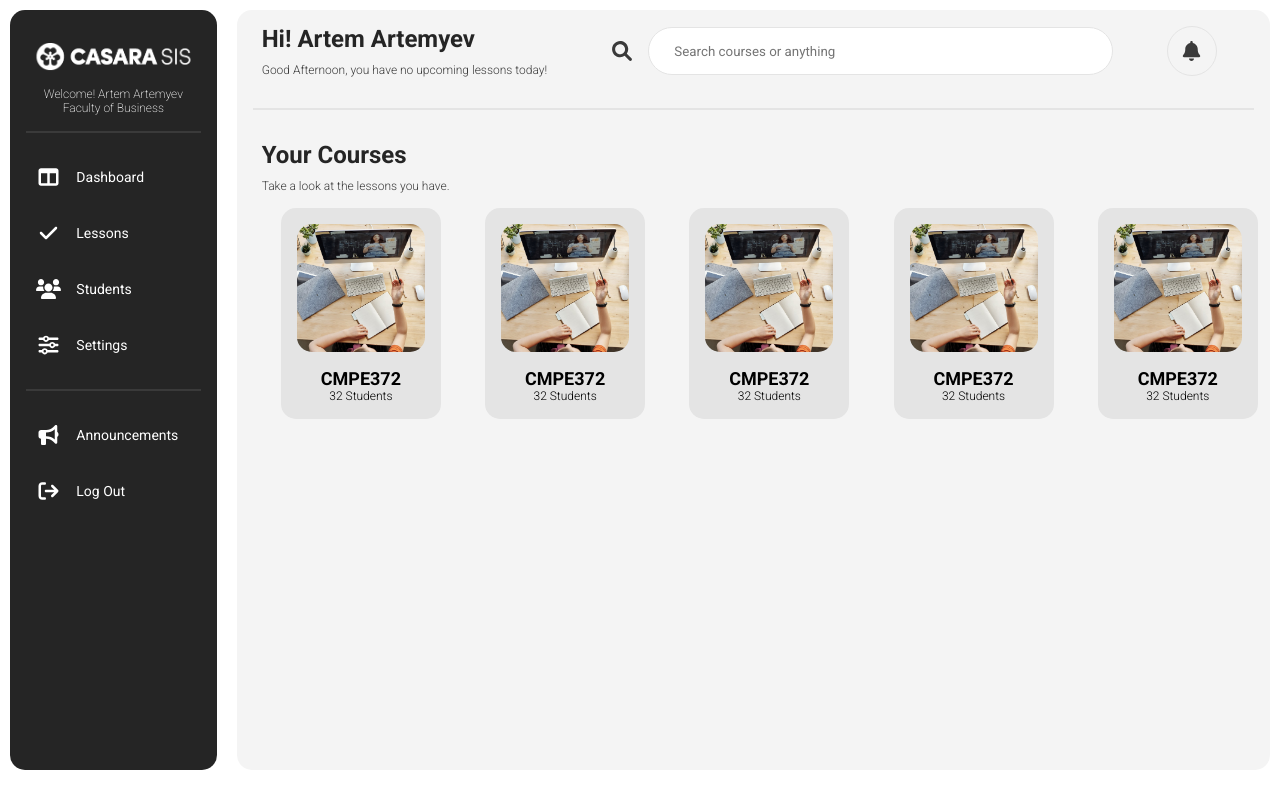
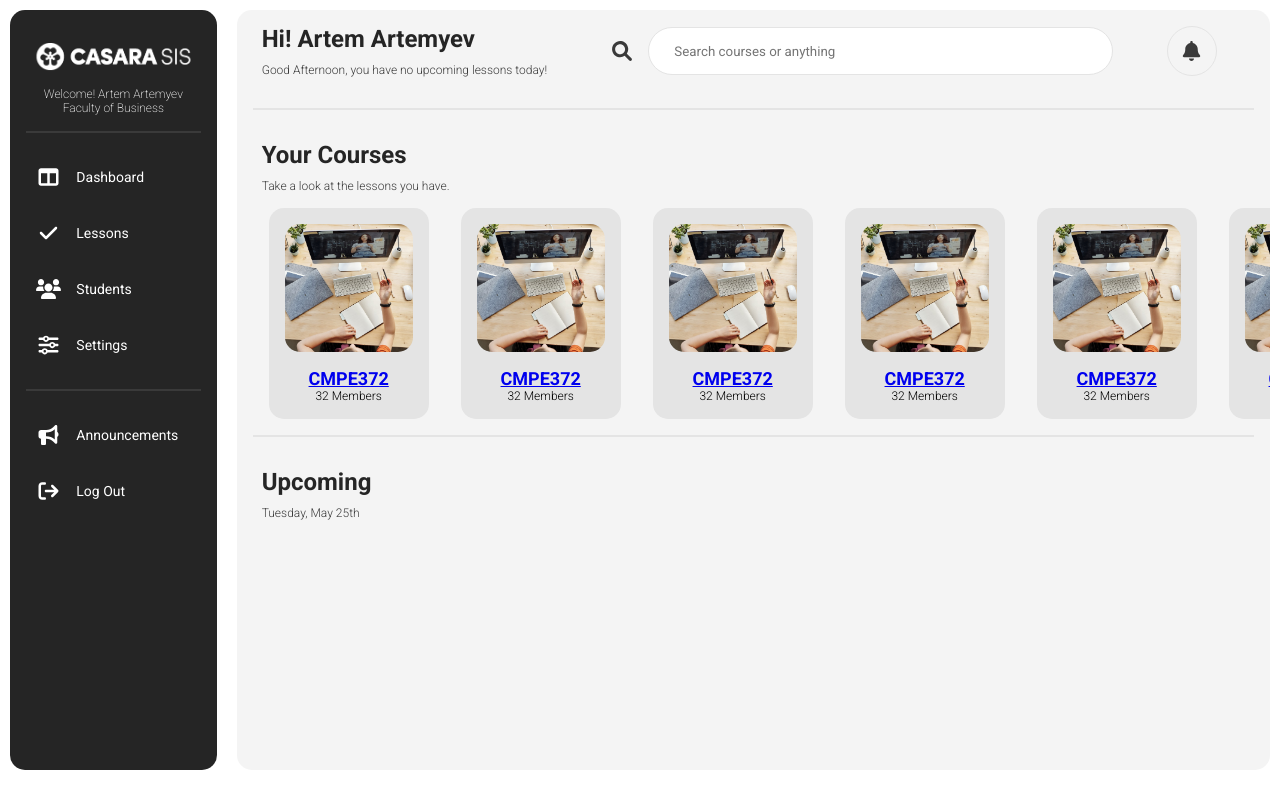
Before and after one commit to Arteely/CMPE372, a PHP site: page / in a window 1280 px wide. Run offline with PHP 8.4, Linux system fonts and the light colour scheme.

Commit message:
Add files via upload

```diff
--- a/StudentMngmtProject/index.php
+++ b/StudentMngmtProject/index.php
@@ -81,28 +81,45 @@
                     <div class="your-courses">
                         <div class="course">
                             <img class="course-img" src="assets/pexels-julia-m-cameron-4144294(1).jpg">
-                            <span class="course-name">CMPE372</span>
-                            <span class="course-students">32 Students</span>
+                            <a class="course-name" href="#">CMPE372</a>
+                            <span class="course-students">32 Members</span>
                         </div>
                         <div class="course">
                             <img class="course-img" src="assets/pexels-julia-m-cameron-4144294(1).jpg">
-                            <span class="course-name">CMPE372</span>
-                            <span class="course-students">32 Students</span>
+                            <a class="course-name" href="#">CMPE372</a>
+                            <span class="course-students">32 Members</span>
                         </div>
                         <div class="course">
                             <img class="course-img" src="assets/pexels-julia-m-cameron-4144294(1).jpg">
-                            <span class="course-name">CMPE372</span>
-                            <span class="course-students">32 Students</span>
+                            <a class="course-name" href="#">CMPE372</a>
+                            <span class="course-students">32 Members</span>
                         </div>
                         <div class="course">
                             <img class="course-img" src="assets/pexels-julia-m-cameron-4144294(1).jpg">
-                            <span class="course-name">CMPE372</span>
-                            <span class="course-students">32 Students</span>
+                            <a class="course-name" href="#">CMPE372</a>
+                            <span class="course-students">32 Members</span>
                         </div>
                         <div class="course">
                             <img class="course-img" src="assets/pexels-julia-m-cameron-4144294(1).jpg">
-                            <span class="course-name">CMPE372</span>
-                            <span class="course-students">32 Students</span>
+                            <a class="course-name" href="#">CMPE372</a>
+                            <span class="course-students">32 Members</span>
+                        </div>
+                        <div class="course">
+                            <img class="course-img" src="assets/pexels-julia-m-cameron-4144294(1).jpg">
+                            <a class="course-name" href="#">CMPE372</a>
+                            <span class="course-students">32 Members</span>
+                        </div>
+                    </div>
+                </div>
+                <hr>
+                <div class="your-courses-area">
+                    <div class="your-courses-text">
+                        <span class="greet-title-text">Upcoming</span>
+                        <span class="greet-text">Tuesday, May 25th</span>
+                    </div>
+                    <div class="calendar-area">
+                        <div class="calendar">
+
                         </div>
                     </div>
                 </div>
```
